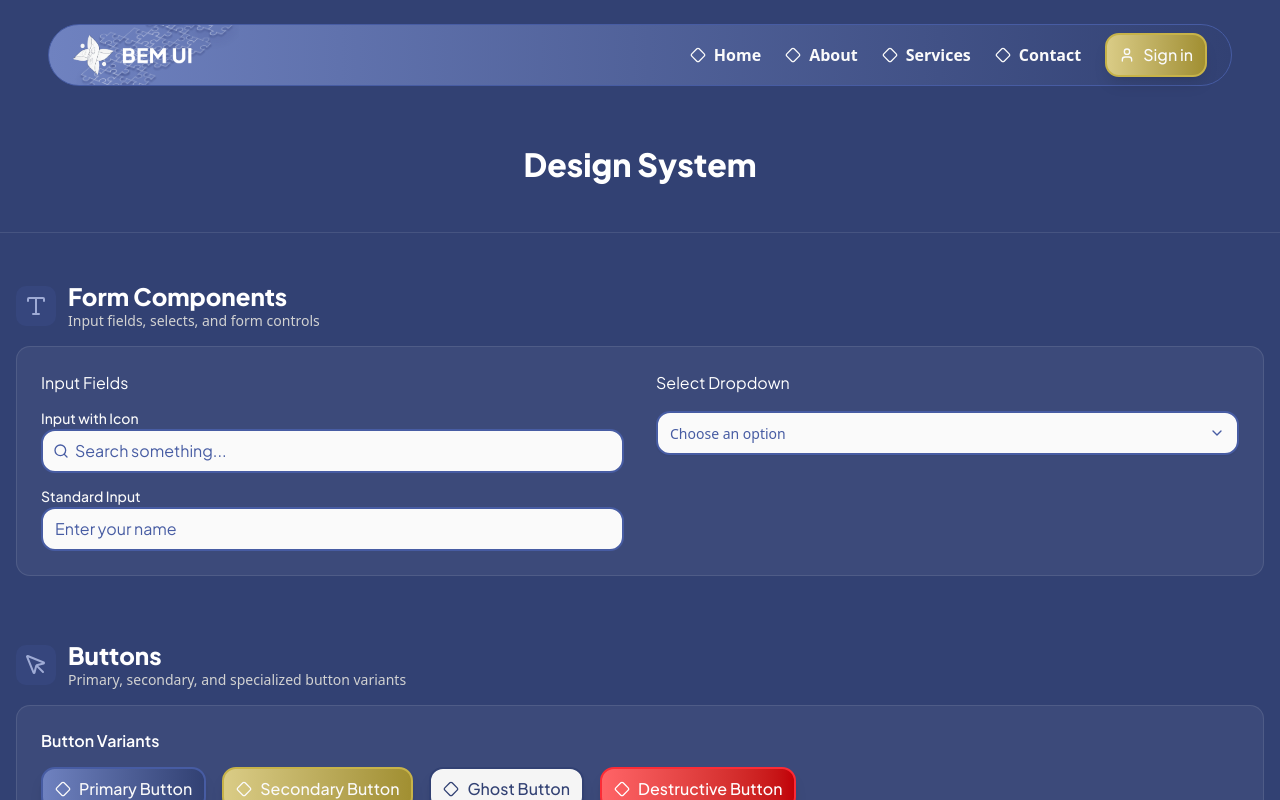
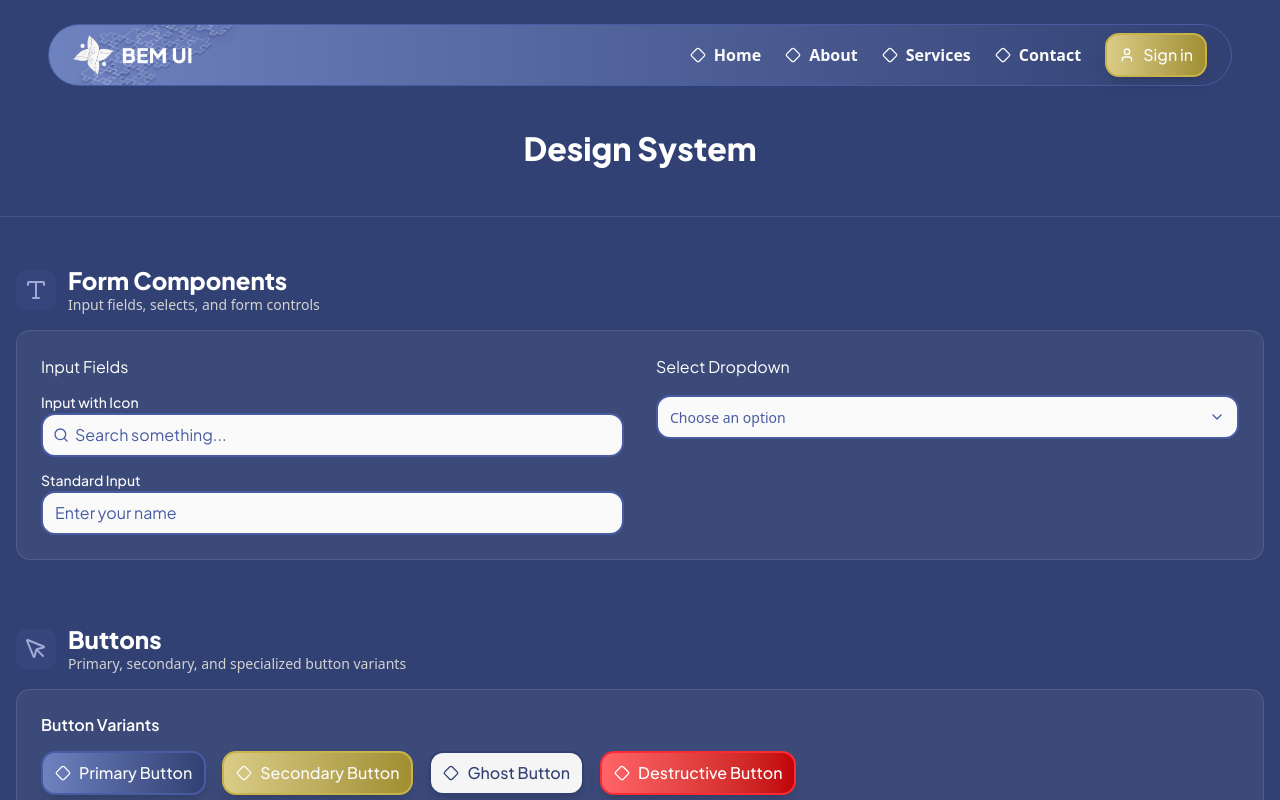
Before and after one commit to Badan-Eksekutif-Mahasiswa/fe-sistem-perekrutan-terbuka-2025, a Next.js app: page / in a window 1280 px wide. Shown: the top 800 px of the page. Built offline with nearby package versions, Linux system fonts and the light colour scheme.

Commit message:
feat: add Loader component and update layout styles

```diff
--- a/src/app/layout.tsx
+++ b/src/app/layout.tsx
@@ -36,7 +36,7 @@ export default function RootLayout({
         className={`${geistSans.variable} ${geistMono.variable} ${jakartaSans.variable} antialiased`}
       >
         <Navbar />
-        <main className="pt-24 max-lg:pt-22 max-md:pt-20 pb-10">{children}</main>
+        <main>{children}</main>
         <Footer />
 
         <Toaster position="top-right" expand={false} />
--- /dev/null
+++ b/src/components/elements/Loader/index.tsx
@@ -0,0 +1,18 @@
+import Image from "next/image";
+
+const Loader = () => {
+  return (
+    <div className="min-h-screen animate-pulse text-neutral-50 font-jakarta flex flex-col justify-center items-center">
+      <div className="relative w-48 h-48">
+        <Image
+          src="/logo-clean.webp"
+          alt="loader"
+          fill
+          className="object-contain"
+        />
+      </div>
+      <p className="text-m2 ml-5">Loading...</p>
+    </div>
+  );
+};
+export default Loader;
--- a/src/modules/DesignSystem/index.tsx
+++ b/src/modules/DesignSystem/index.tsx
@@ -67,7 +67,7 @@ export default function DesignSystem() {
   );
 
   return (
-    <div className="min-h-screen text-white">
+    <div className="min-h-screen py-20 text-white">
       {/* Header */}
       <header className="py-12 text-center border-b border-neutral-100/10">
         <h1 className="text-h1  font-jakarta">Design System</h1>
```
Also changed, not shown: public/logo-clean.webp (added).
